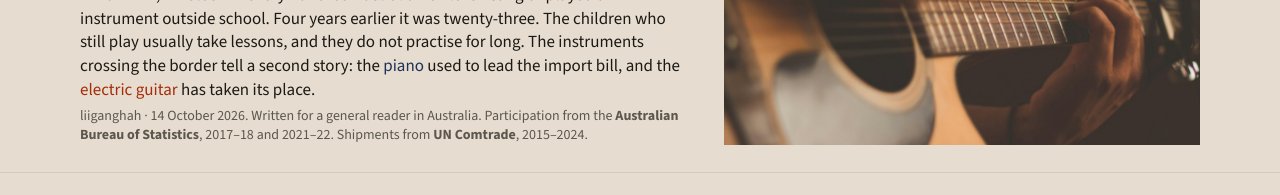
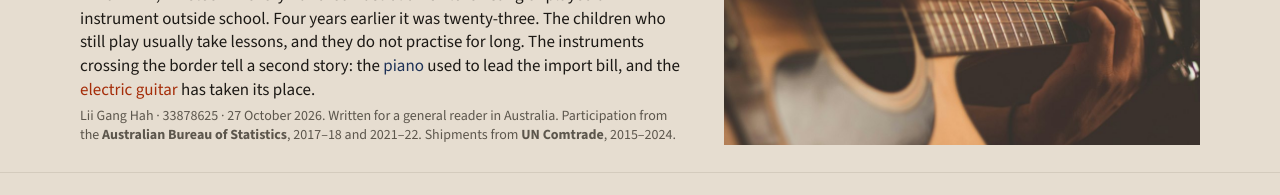
Before and after one commit to liiganghah/fit3179-dv2, a plain HTML site: page index.html in a window 1280 px wide. Shown: the part 165-360 px from the top of the page. Drawn offline with nearby package versions, Linux system fonts and the light colour scheme; a script that the page names is missing.

Commit message:
fix: updated name, student id, and date

```diff
--- a/index.html
+++ b/index.html
@@ -30,7 +30,7 @@
             import bill, and the <span class="ink-eguitar">electric guitar</span> has taken its place.
           </p>
           <p class="byline">
-            liiganghah · 14 October 2026. Written for a general reader in Australia.
+            Lii Gang Hah · 33878625 · 27 October 2026. Written for a general reader in Australia.
             Participation from the <strong>Australian Bureau of Statistics</strong>, 2017–18 and 2021–22.
             Shipments from <strong>UN Comtrade</strong>, 2015–2024.
           </p>
@@ -405,7 +405,7 @@
               <a href="https://unsplash.com">Unsplash</a>
               (photo 1510915361894), used under the Unsplash Licence.
             </p>
-            <p>liiganghah · 14 October 2026</p>
+            <p>Lii Gang Hah · 33878625 · 27 October 2026</p>
           </div>
         </div>
       </div>
```
